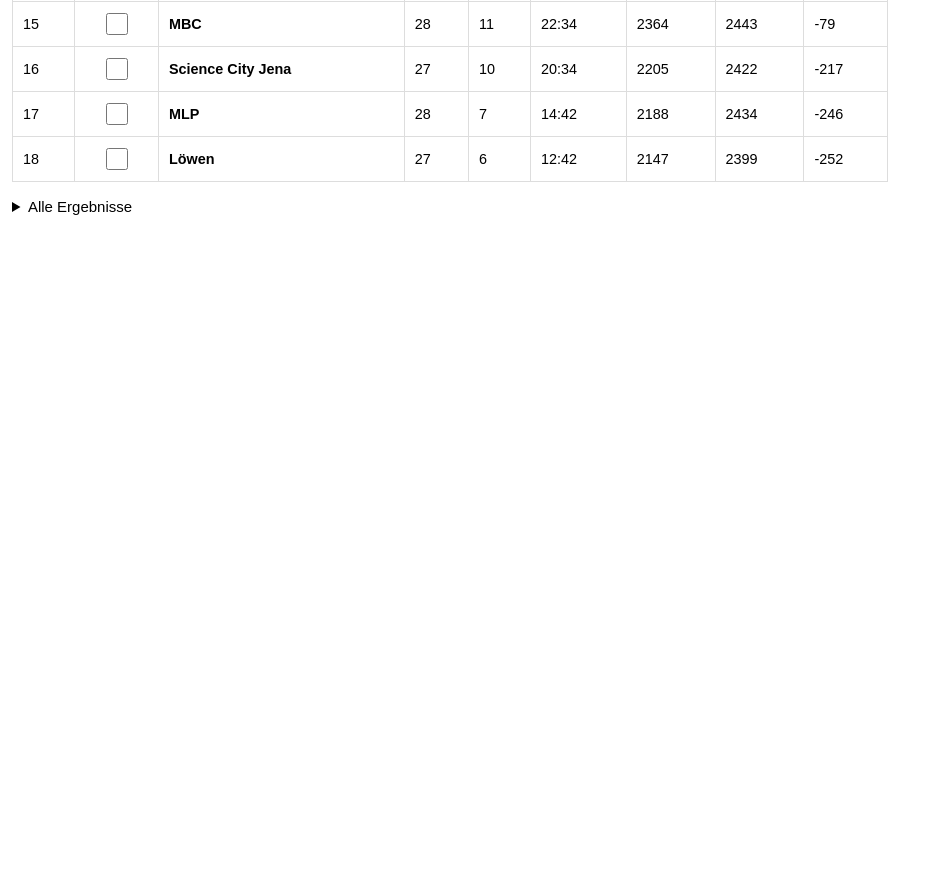
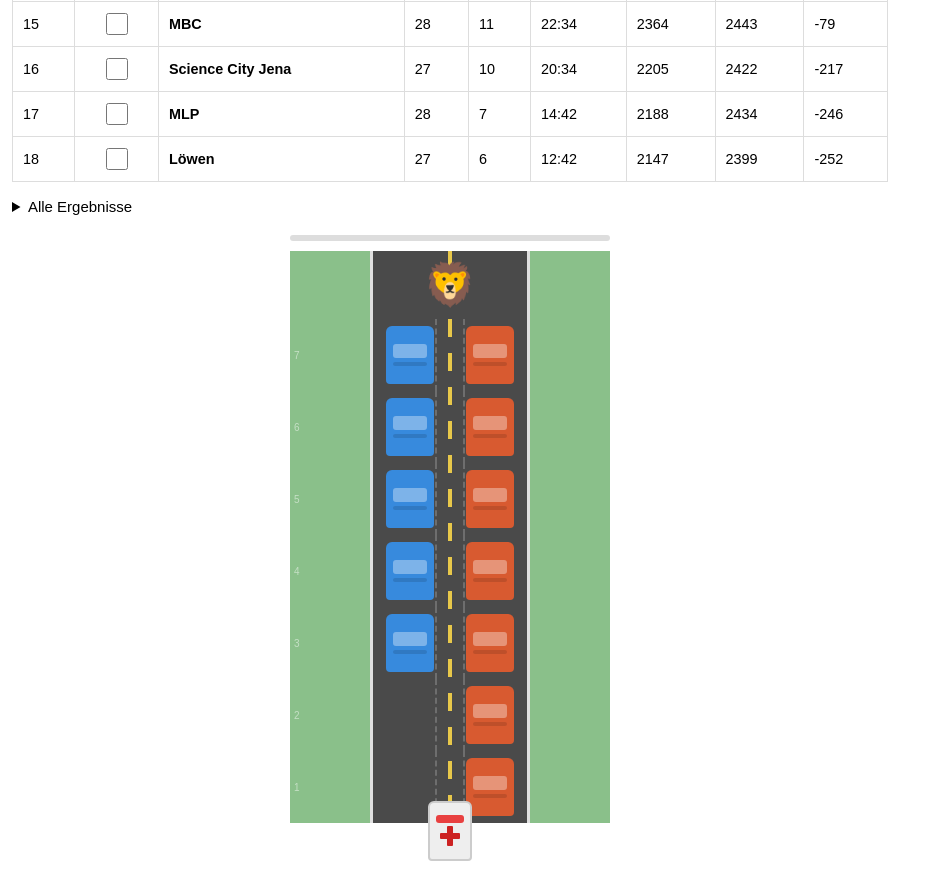
Before and after one commit to mebertK9/result-preview, a Flask app: page / in a window 1280 px wide. Shown: the part 2191-3074 px from the top of the page, without its empty margins (0-939 px from the left). Before the commit the page ends 2406 px from the top, so only its background shows below. Run offline with Flask 3, Linux system fonts and the light colour scheme; the visitor is signed in with stand-in values (Sample User, id 1).

Commit message:
Integrate new widget to index

```diff
--- a/result_preview/main.py
+++ b/result_preview/main.py
@@ -223,6 +223,7 @@ def home():
     ]
 
     return render_template('index.html',
+                           grid=to_rettungswagen(grid),
                            all_team_names=all_team_names,
                            selected_teams=selected_teams,
                            compare_teams=compare_teams,
--- /dev/null
+++ b/result_preview/static/rettungsgasse.js
@@ -0,0 +1,255 @@
+/**
+ * rettungsgasse.js
+ *
+ * Usage:
+ *   renderRettungsgasse(containerId, rows)
+ *
+ * rows = output of to_rettungswagen(grid), e.g.:
+ *   [[1,2], [0,3], [null,2], [1,null]]
+ *
+ * Each entry is [g_pos, l_pos] (0-3 or null if car absent).
+ * rows[0] = row farthest from ambulance (top = closest to lion).
+ * rows[N-1] = row nearest to ambulance (bottom).
+ *
+ * Can be called multiple times with the same containerId to update in place.
+ * Can be called with different containerIds for multiple independent instances.
+ */
+
+(function () {
+  const ROW_H = 72, CAR_W = 48, CAR_H = 58, SHOULDER_W = 80, ROAD_W = 160;
+  const LION_H = 68, AMB_H = 60;
+
+  // x-position (left edge) for each column index 0-3
+  const POS_X = [
+    SHOULDER_W / 2 - CAR_W / 2,                        // 0: left shoulder
+    SHOULDER_W + ROAD_W / 4 - CAR_W / 2,               // 1: left lane
+    SHOULDER_W + (3 * ROAD_W) / 4 - CAR_W / 2,         // 2: right lane
+    SHOULDER_W + ROAD_W + SHOULDER_W / 2 - CAR_W / 2,  // 3: right shoulder
+  ];
+
+  // Track siren timers per instance
+  const sirenTimers = {};
+
+  /** Inject shared CSS once into the document head. */
+  function injectStyles() {
+    if (document.getElementById('rg-styles')) return;
+    const style = document.createElement('style');
+    style.id = 'rg-styles';
+    style.textContent = `
+      .rg-scene{display:flex;flex-direction:column;align-items:center;padding:12px 0 16px;max-width:390px;margin:0 auto;user-select:none;}
+      .rg-road-wrap{position:relative;width:${ROAD_W + SHOULDER_W * 2}px;}
+      .rg-shoulder-l,.rg-shoulder-r{position:absolute;top:0;bottom:0;width:${SHOULDER_W}px;background:#8ac08a;}
+      .rg-shoulder-l{left:0;}.rg-shoulder-r{right:0;}
+      .rg-road-bg{position:absolute;left:${SHOULDER_W}px;top:0;bottom:0;width:${ROAD_W}px;background:#4a4a4a;}
+      .rg-road-edge-l{position:absolute;left:${SHOULDER_W}px;top:0;bottom:0;width:3px;background:#e0e0e0;}
+      .rg-road-edge-r{position:absolute;right:${SHOULDER_W}px;top:0;bottom:0;width:3px;background:#e0e0e0;}
+      .rg-lane-marker{position:absolute;left:${SHOULDER_W + ROAD_W / 2 - 2}px;top:0;bottom:0;width:4px;
+        background:repeating-linear-gradient(to bottom,#e8c84a 0,#e8c84a 18px,transparent 18px,transparent 34px);}
+      .rg-rows-area{position:relative;}
+      .rg-row{position:relative;height:${ROW_H}px;}
+      .rg-car{position:absolute;top:7px;width:${CAR_W}px;height:${CAR_H}px;border-radius:6px 6px 4px 4px;
+        display:flex;flex-direction:column;align-items:center;justify-content:center;
+        transition:left 0.4s cubic-bezier(0.4,0,0.2,1);z-index:10;}
+      .rg-car-left{background:#378ADD;}.rg-car-right{background:#D85A30;}
+      .rg-car-window{width:34px;height:14px;background:rgba(255,255,255,0.35);border-radius:3px;margin-bottom:4px;}
+      .rg-car-strip{width:34px;height:4px;background:rgba(0,0,0,0.12);border-radius:2px;}
+      .rg-clear-ind{position:absolute;left:50%;top:0;bottom:0;transform:translateX(-50%);
+        width:30px;border-left:2.5px dashed rgba(255,255,255,0.2);border-right:2.5px dashed rgba(255,255,255,0.2);
+        pointer-events:none;transition:border-color 0.3s;z-index:5;}
+      .rg-clear-ind.open{border-left-color:rgba(30,200,120,0.7);border-right-color:rgba(30,200,120,0.7);}
+      .rg-passed-overlay{position:absolute;left:${SHOULDER_W}px;right:${SHOULDER_W}px;top:0;bottom:0;
+        background:rgba(30,160,100,0.15);opacity:0;transition:opacity 0.4s;pointer-events:none;z-index:3;}
+      .rg-row-num{position:absolute;left:4px;top:50%;transform:translateY(-50%);font-size:10px;color:rgba(255,255,255,0.5);z-index:20;}
+      .rg-amb-layer{position:absolute;left:0;right:0;pointer-events:none;z-index:30;}
+      .rg-ambulance{position:absolute;left:50%;transform:translateX(-50%);
+        width:44px;height:${AMB_H}px;background:#eee;border-radius:6px 6px 4px 4px;
+        border:2px solid #ccc;display:flex;flex-direction:column;align-items:center;justify-content:center;
+        transition:top 0.55s cubic-bezier(0.4,0,0.2,1);}
+      .rg-amb-siren{width:28px;height:8px;background:#1a6fc4;border-radius:3px;margin-bottom:3px;transition:background 0.2s;}
+      .rg-amb-siren.red{background:#e84040;}
+      .rg-amb-cross{position:relative;width:20px;height:20px;}
+      .rg-amb-cross::before,.rg-amb-cross::after{content:'';position:absolute;background:#cc2222;border-radius:1px;}
+      .rg-amb-cross::before{width:6px;height:20px;left:7px;top:0;}
+      .rg-amb-cross::after{width:20px;height:6px;left:0;top:7px;}
+      .rg-lion-row{height:${LION_H}px;display:flex;align-items:center;justify-content:center;
+        font-size:42px;position:relative;z-index:5;transition:font-size 0.3s;}
+      .rg-prog-wrap{width:${ROAD_W + SHOULDER_W * 2}px;height:6px;background:#ddd;border-radius:3px;margin:8px 0 10px;overflow:hidden;}
+      .rg-prog-fill{height:100%;background:#1D9E75;border-radius:3px;transition:width 0.4s ease;}
+    `;
+    document.head.appendChild(style);
+  }
+
+  /** Build the initial DOM structure inside the container. */
+  function buildScaffold(container, prefix) {
+    container.innerHTML = `
+      <div class="rg-scene">
+        <div class="rg-prog-wrap"><div class="rg-prog-fill" id="${prefix}-prog" style="width:0%"></div></div>
+        <div class="rg-road-wrap">
+          <div class="rg-shoulder-l"></div>
+          <div class="rg-shoulder-r"></div>
+          <div class="rg-road-bg"></div>
+          <div class="rg-road-edge-l"></div>
+          <div class="rg-road-edge-r"></div>
+          <div class="rg-lane-marker"></div>
+          <div class="rg-lion-row" id="${prefix}-lion">🦁</div>
+          <div class="rg-rows-area" id="${prefix}-rows"></div>
+          <div class="rg-amb-layer" id="${prefix}-amb-layer">
+            <div class="rg-ambulance" id="${prefix}-amb">
+              <div class="rg-amb-siren" id="${prefix}-siren"></div>
+              <div class="rg-amb-cross"></div>
+            </div>
+          </div>
+        </div>
+      </div>`;
+  }
+
+  /** Build all row elements from scratch. */
+  function buildRows(prefix, rows) {
+    const area = document.getElementById(`${prefix}-rows`);
+    area.innerHTML = '';
+    rows.forEach(([lp, rp], i) => {
+      const div = document.createElement('div');
+      div.className = 'rg-row';
+      div.id = `${prefix}-row-${i}`;
+
+      const ov  = document.createElement('div'); ov.className  = 'rg-passed-overlay'; div.appendChild(ov);
+      const ci  = document.createElement('div'); ci.className  = 'rg-clear-ind';      div.appendChild(ci);
+      const rn  = document.createElement('div'); rn.className  = 'rg-row-num';
+      rn.textContent = rows.length - i; div.appendChild(rn);
+
+      // Left car (G) – only if position is not null
+      if (lp !== null) {
+        const lc = document.createElement('div');
+        lc.className = 'rg-car rg-car-left';
+        lc.id = `${prefix}-cl-${i}`;
+        lc.style.left = POS_X[lp] + 'px';
+        lc.innerHTML = '<div class="rg-car-window"></div><div class="rg-car-strip"></div>';
+        div.appendChild(lc);
+      }
+
+      // Right car (L) – only if position is not null
+      if (rp !== null) {
+        const rc = document.createElement('div');
+        rc.className = 'rg-car rg-car-right';
+        rc.id = `${prefix}-cr-${i}`;
+        rc.style.left = POS_X[rp] + 'px';
+        rc.innerHTML = '<div class="rg-car-window"></div><div class="rg-car-strip"></div>';
+        div.appendChild(rc);
+      }
+
+      area.appendChild(div);
+    });
+  }
+
+  /**
+   * A row is clear for the ambulance when both sides are out of the way:
+   * - left car absent (null) or on shoulder (0)
+   * - right car absent (null) or on shoulder (3)
+   */
+  function isClear(lp, rp) {
+    return (lp === null || lp === 0) && (rp === null || rp === 3);
+  }
+
+  /**
+   * Calculate how far the ambulance can advance.
+   * Count consecutive clear rows from the bottom (index rows.length-1 upward).
+   * Returns -1 if the bottom row is blocked (ambulance hasn't moved at all).
+   */
+  function calcAmbAt(rows) {
+    let ambAt = -1;
+    for (let i = rows.length - 1; i >= 0; i--) {
+      const [lp, rp] = rows[i];
+      if (isClear(lp, rp)) {
+        ambAt = rows.length - 1 - i; // distance from bottom
+      } else {
+        break;
+      }
+    }
+    return ambAt;
+  }
+
+  /** Update car positions and overlays without rebuilding DOM. */
+  function updateRows(prefix, rows, ambAt) {
+    rows.forEach(([lp, rp], i) => {
+      const rowFromBottom = rows.length - 1 - i;
+      const passed = rowFromBottom < ambAt;
+      const clear  = isClear(lp, rp);
+
+      const lc = document.getElementById(`${prefix}-cl-${i}`);
+      const rc = document.getElementById(`${prefix}-cr-${i}`);
+      if (lc && lp !== null) lc.style.left = POS_X[lp] + 'px';
+      if (rc && rp !== null) rc.style.left = POS_X[rp] + 'px';
+
+      const rowEl = document.getElementById(`${prefix}-row-${i}`);
+      if (rowEl) {
+        rowEl.querySelector('.rg-passed-overlay').style.opacity = (clear || passed) ? '1' : '0';
+        rowEl.querySelector('.rg-clear-ind').className = 'rg-clear-ind' + (clear ? ' open' : '');
+      }
+    });
+  }
+
+  /** Calculate the CSS top value for the ambulance element. */
+  function ambTopPx(ambAt, totalRows) {
+    if (ambAt < 0)          return totalRows * ROW_H - AMB_H / 2 + 8; // waiting below all rows
+    if (ambAt >= totalRows) return -AMB_H + 8;                          // past all rows (at lion)
+    const rowIdx = totalRows - 1 - ambAt;
+    return rowIdx * ROW_H + (ROW_H - AMB_H) / 2;
+  }
+
+  /** Start or restart the siren blink for this instance. */
+  function startSiren(prefix) {
+    clearInterval(sirenTimers[prefix]);
+    const siren = document.getElementById(`${prefix}-siren`);
+    let on = false;
+    sirenTimers[prefix] = setInterval(() => {
+      on = !on;
+      if (siren) siren.className = 'rg-amb-siren' + (on ? ' red' : '');
+    }, 380);
+  }
+
+  /**
+   * Public API – render or update a rettungsgasse widget.
+   *
+   * @param {string} containerId - ID of the host element
+   * @param {Array}  rows        - output of to_rettungswagen(grid)
+   */
+  window.renderRettungsgasse = function (containerId, rows) {
+    injectStyles();
+
+    const container = document.getElementById(containerId);
+    if (!container) { console.error('renderRettungsgasse: container not found:', containerId); return; }
+
+    // Use container ID as prefix to keep all IDs unique across instances
+    const prefix = containerId;
+    const isFirstRender = !container.querySelector('.rg-scene');
+
+    if (isFirstRender) {
+      buildScaffold(container, prefix);
+      buildRows(prefix, rows);
+
+      // Set ambulance layer height
+      const layer = document.getElementById(`${prefix}-amb-layer`);
+      layer.style.top    = LION_H + 'px';
+      layer.style.height = (rows.length * ROW_H + AMB_H) + 'px';
+
+      startSiren(prefix);
+    }
+
+    const ambAt = calcAmbAt(rows);
+
+    updateRows(prefix, rows, ambAt);
+
+    // Position ambulance
+    const amb = document.getElementById(`${prefix}-amb`);
+    if (amb) amb.style.top = ambTopPx(ambAt, rows.length) + 'px';
+
+    // Progress bar: fraction of rows the ambulance has passed
+    const progress = ambAt < 0 ? 0 : Math.min(ambAt / rows.length, 1);
+    const prog = document.getElementById(`${prefix}-prog`);
+    if (prog) prog.style.width = (progress * 100) + '%';
+
+    // Lion pulse when ambulance reaches the end
+    const lion = document.getElementById(`${prefix}-lion`);
+    if (lion) lion.style.fontSize = (ambAt >= rows.length) ? '56px' : '42px';
+  };
+})();
--- a/result_preview/templates/index.html
+++ b/result_preview/templates/index.html
@@ -393,5 +393,28 @@
         });
     })();
 </script>
+
+    <script src="/static/rettungsgasse.js"></script>
+
+    <!-- Mehrfach verwendbar mit unterschiedlichen IDs -->
+    <div id="game-alice"></div>
+    <div id="game-bob"></div>
+
+    <script>
+      // Initialer Render (Jinja gibt das Grid als JSON rein)
+      const grid = {{ grid | tojson }};
+      renderRettungsgasse("game-alice", grid);
+
+      // Nach jedem /move-Response einfach nochmal aufrufen – kein Rebuild
+      async function doMove(row, action) {
+        const res = await fetch("/move", {
+          method: "POST",
+          headers: { "Content-Type": "application/json" },
+          body: JSON.stringify({ row, action })
+        });
+        const rows = await res.json();
+        renderRettungsgasse("game-alice", rows);
+      }
+    </script>
 </body>
 </html>
```
